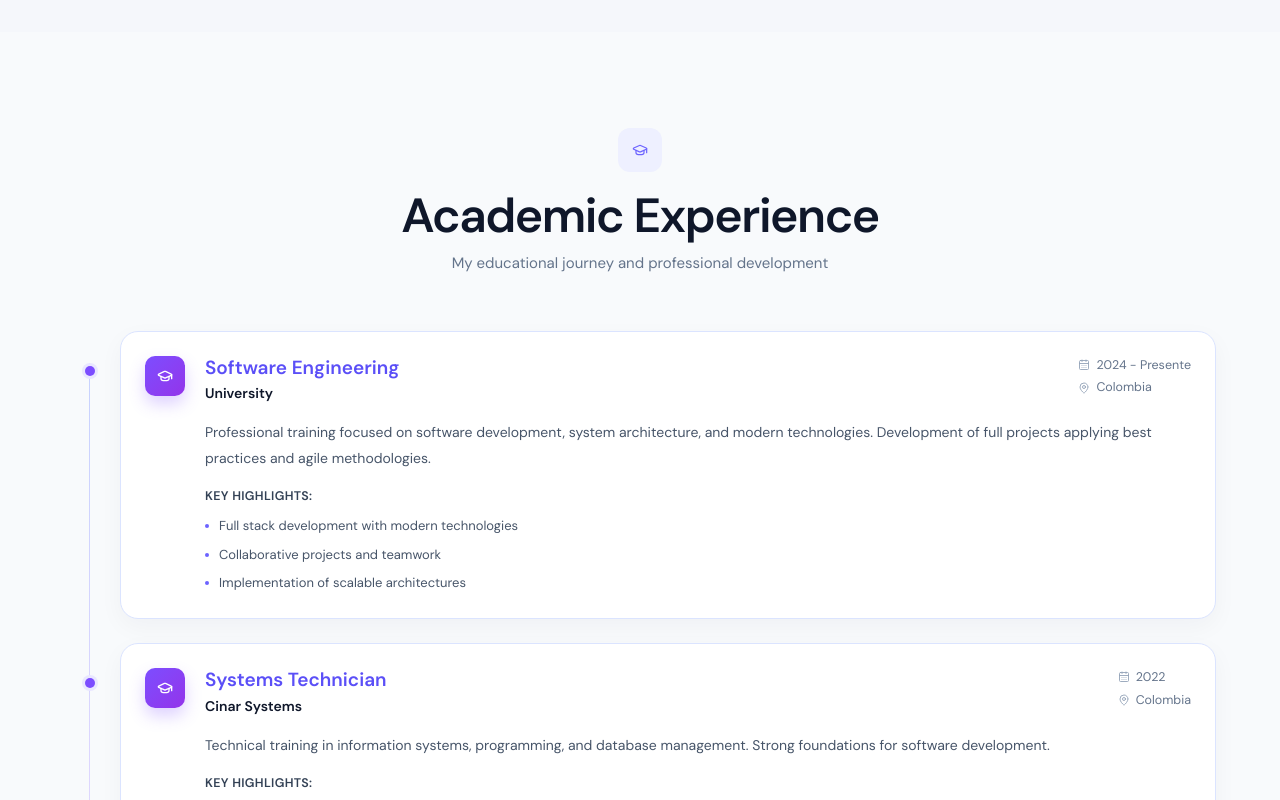
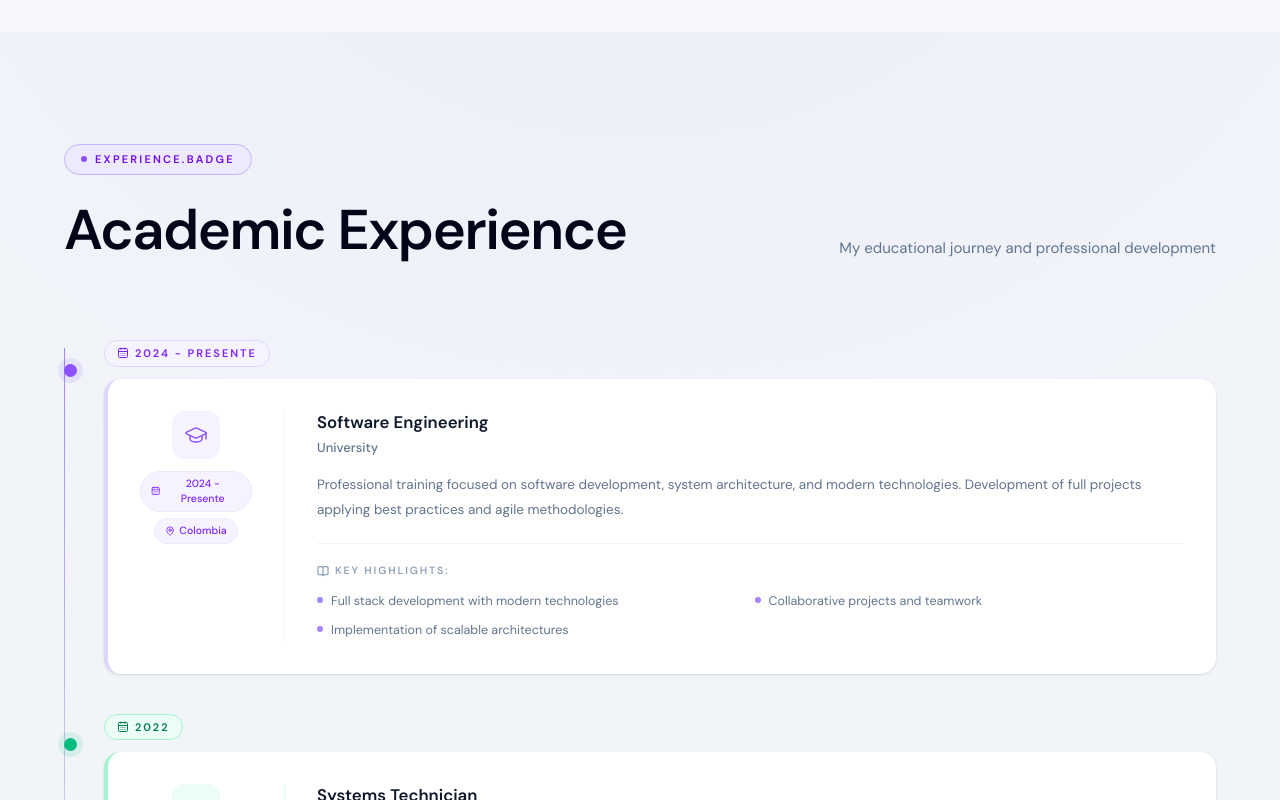
Before and after one commit to AndresRios123/Portfolio, a Next.js app: page /en in a window 1280 px wide. Shown: the part 3700-4500 px from the top of the page. Built offline with nearby package versions, Linux system fonts and the light colour scheme.

Commit message:
actualizados estilos de experiencia académica

```diff
--- a/app/components/sections/AcademicExperience.tsx
+++ b/app/components/sections/AcademicExperience.tsx
@@ -1,43 +1,83 @@
 "use client";
 
-import { GraduationCap, CalendarDays, MapPin } from "lucide-react";
+import { GraduationCap, CalendarDays, MapPin, BookOpen } from "lucide-react";
 import { useTranslations } from "next-intl";
-import { motion } from "framer-motion";
+import { motion, Variants } from "framer-motion";
 import { academicExperience } from "@/app/data/academicData";
 
-const containerVariants = {
+// ── Variants ──────────────────────────────────────────────────────────────────
+
+const headerStagger: Variants = {
   hidden: {},
+  visible: { transition: { staggerChildren: 0.16 } },
+};
+
+const fadeUp: Variants = {
+  hidden: { opacity: 0, y: 28 },
   visible: {
-    transition: {
-      staggerChildren: 0.2,
-    },
+    opacity: 1,
+    y: 0,
+    transition: { duration: 0.85, ease: [0.16, 1, 0.3, 1] },
   },
 };
 
-const itemVariants = {
-  hidden: { opacity: 0, y: 36 },
+const cardReveal: Variants = {
+  hidden: { opacity: 0, y: 32 },
   visible: {
     opacity: 1,
     y: 0,
-    transition: {
-      duration: 0.7,
-      ease: [0.22, 1, 0.36, 1] as const,
-    },
+    transition: { duration: 0.8, ease: [0.16, 1, 0.3, 1] },
   },
 };
 
-const highlightVariants = {
-  hidden: { opacity: 0, x: -12 },
-  visible: (i: number) => ({
-    opacity: 1,
-    x: 0,
-    transition: {
-      duration: 0.38,
-      delay: i * 0.07,
-      ease: [0.22, 1, 0.36, 1] as const,
+// ── Accent palette ────────────────────────────────────────────────────────────
+
+const accents = [
+  {
+    dot: "bg-violet-500 dark:bg-blue-400",
+    dotGlow: "shadow-[0_0_0_6px_rgba(139,92,246,0.12)] dark:shadow-[0_0_0_6px_rgba(59,130,246,0.15)]",
+    dotPulse: "bg-violet-400/20 dark:bg-blue-400/15",
+    stripe: "from-violet-500/10 to-transparent dark:from-blue-500/10 dark:to-transparent",
+    leftBorder: "border-violet-200 dark:border-blue-500/30",
+    year: "bg-violet-50 text-violet-600 border-violet-200 dark:bg-blue-500/10 dark:text-blue-300 dark:border-blue-500/20",
+    icon: "text-violet-500 dark:text-blue-400",
+    iconBg: "bg-violet-50 dark:bg-blue-500/10",
+    badge: "bg-violet-50 text-violet-600 border-violet-100 dark:bg-blue-500/10 dark:text-blue-300 dark:border-blue-500/20",
+    dot2: "bg-violet-400 dark:bg-blue-400",
+    title: "group-hover:text-violet-700 dark:group-hover:text-blue-300",
+    line: "bg-violet-200 dark:bg-blue-500/40",
   },
-  }),
-};
+  {
+    dot: "bg-emerald-500 dark:bg-emerald-400",
+    dotGlow: "shadow-[0_0_0_6px_rgba(16,185,129,0.12)] dark:shadow-[0_0_0_6px_rgba(52,211,153,0.15)]",
+    dotPulse: "bg-emerald-400/20 dark:bg-emerald-400/15",
+    stripe: "from-emerald-500/10 to-transparent dark:from-emerald-500/10 dark:to-transparent",
+    leftBorder: "border-emerald-200 dark:border-emerald-500/30",
+    year: "bg-emerald-50 text-emerald-700 border-emerald-200 dark:bg-emerald-500/10 dark:text-emerald-300 dark:border-emerald-500/20",
+    icon: "text-emerald-600 dark:text-emerald-400",
+    iconBg: "bg-emerald-50 dark:bg-emerald-500/10",
+    badge: "bg-emerald-50 text-emerald-700 border-emerald-100 dark:bg-emerald-500/10 dark:text-emerald-300 dark:border-emerald-500/20",
+    dot2: "bg-emerald-400 dark:bg-emerald-400",
+    title: "group-hover:text-emerald-700 dark:group-hover:text-emerald-300",
+    line: "bg-emerald-200 dark:bg-emerald-500/40",
+  },
+  {
+    dot: "bg-amber-500 dark:bg-amber-400",
+    dotGlow: "shadow-[0_0_0_6px_rgba(245,158,11,0.12)] dark:shadow-[0_0_0_6px_rgba(251,191,36,0.15)]",
+    dotPulse: "bg-amber-400/20 dark:bg-amber-400/15",
+    stripe: "from-amber-500/10 to-transparent dark:from-amber-500/10 dark:to-transparent",
+    leftBorder: "border-amber-200 dark:border-amber-500/30",
+    year: "bg-amber-50 text-amber-700 border-amber-200 dark:bg-amber-500/10 dark:text-amber-300 dark:border-amber-500/20",
+    icon: "text-amber-600 dark:text-amber-400",
+    iconBg: "bg-amber-50 dark:bg-amber-500/10",
+    badge: "bg-amber-50 text-amber-700 border-amber-100 dark:bg-amber-500/10 dark:text-amber-300 dark:border-amber-500/20",
+    dot2: "bg-amber-400 dark:bg-amber-400",
+    title: "group-hover:text-amber-700 dark:group-hover:text-amber-300",
+    line: "bg-amber-200 dark:bg-amber-500/40",
+  },
+];
+
+// ─────────────────────────────────────────────────────────────────────────────
 
 export default function AcademicExperience() {
   const t = useTranslations("experience");
@@ -45,154 +85,178 @@ export default function AcademicExperience() {
   return (
     <section
       id="experiencia"
-      className="bg-[#f8fafc] px-6 py-24 transition-colors duration-300 md:px-10 lg:px-16 dark:bg-[#070b14]"
+      className="relative bg-slate-100 px-6 py-28 transition-colors duration-300 md:px-10 lg:px-16 dark:bg-slate-950"
     >
-      <div className="mx-auto max-w-[1180px]">
-        {/* Header */}
+      {/* Fondo texturizado sutil */}
+      <div className="pointer-events-none absolute inset-0 bg-[radial-gradient(ellipse_80%_60%_at_50%_-20%,rgba(139,92,246,0.06),transparent)] dark:bg-[radial-gradient(ellipse_80%_60%_at_50%_-20%,rgba(139,92,246,0.12),transparent)]" />
+      <div
+        className="pointer-events-none absolute inset-0 opacity-[0.015] dark:opacity-[0.04]"
+        style={{
+          backgroundImage: `radial-gradient(rgba(0,0,0,0.25) 1px, transparent 1px)`,
+          backgroundSize: "32px 32px",
+        }}
+      />
+
+      <div className="relative mx-auto max-w-[1180px]">
+
+        {/* ── Header ────────────────────────────────────────── */}
         <motion.div
-          initial={{ opacity: 0, y: 20 }}
-          whileInView={{ opacity: 1, y: 0 }}
+          initial="hidden"
+          whileInView="visible"
           viewport={{ once: true, amount: 0.5 }}
-          transition={{ duration: 0.7, ease: [0.22, 1, 0.36, 1] }}
-          className="mb-14 flex flex-col items-center text-center"
+          variants={headerStagger}
+          className="mb-20 flex flex-col items-start"
         >
-          <motion.div
-            initial={{ opacity: 0, scale: 0.7, y: 8 }}
-            whileInView={{ opacity: 1, scale: 1, y: 0 }}
-            viewport={{ once: true }}
-            transition={{ delay: 0.1, duration: 0.5, ease: [0.22, 1, 0.36, 1] }}
-            className="mb-5 flex h-11 w-11 items-center justify-center rounded-xl bg-[#eef0ff] dark:bg-[#1e1b4b]/60"
+          <motion.span
+            variants={fadeUp}
+            className="mb-6 inline-flex items-center gap-2 rounded-full border border-violet-300 bg-violet-100 px-4 py-1.5 text-[11px] font-bold uppercase tracking-[0.2em] text-violet-700 dark:border-violet-500/20 dark:bg-violet-500/10 dark:text-violet-300"
           >
-            <GraduationCap
-              className="h-4 w-4 text-[#6c63ff] dark:text-[#a78bfa]"
-              strokeWidth={1.8}
-            />
-          </motion.div>
+            <span className="inline-block h-1.5 w-1.5 rounded-full bg-violet-500 dark:bg-violet-400" />
+            {t("badge")}
+          </motion.span>
 
+          <div className="flex w-full flex-col gap-4 md:flex-row md:items-end md:justify-between">
             <motion.h2
-            initial={{ opacity: 0, y: 12 }}
-            whileInView={{ opacity: 1, y: 0 }}
-            viewport={{ once: true }}
-            transition={{ delay: 0.15, duration: 0.6, ease: [0.22, 1, 0.36, 1] }}
-            className="text-[2rem] font-bold leading-none tracking-[-0.03em] text-[#0f172a] md:text-[3rem] dark:text-white"
+              variants={fadeUp}
+              className="max-w-xl text-balance text-4xl font-bold tracking-tight text-slate-950 md:text-5xl lg:text-[3.5rem] lg:leading-[1.1] dark:text-white"
             >
-            {t("title")}
+              {t.rich("title", {
+                highlight: (chunks) => (
+                  <span className="text-violet-600 dark:text-violet-400">{chunks}</span>
+                ),
+              })}
             </motion.h2>
 
             <motion.p
-            initial={{ opacity: 0, y: 10 }}
-            whileInView={{ opacity: 1, y: 0 }}
-            viewport={{ once: true }}
-            transition={{ delay: 0.25, duration: 0.6, ease: [0.22, 1, 0.36, 1] }}
-            className="mt-3 text-[14px] font-normal text-[#64748b] md:text-[15px] dark:text-[#94a3b8]"
+              variants={fadeUp}
+              className="max-w-sm text-[15px] leading-relaxed text-slate-500 md:text-right dark:text-slate-400"
             >
               {t("subtitle")}
             </motion.p>
+          </div>
         </motion.div>
 
-        {/* Timeline */}
-        <div className="relative">
+        {/* ── Timeline ──────────────────────────────────────── */}
+        <div className="relative pl-6 md:pl-10">
+
+          {/* Línea vertical */}
           <motion.div
             initial={{ scaleY: 0, opacity: 0 }}
             whileInView={{ scaleY: 1, opacity: 1 }}
-            viewport={{ once: true, amount: 0.1 }}
-            transition={{ duration: 1.2, ease: [0.22, 1, 0.36, 1] }}
-            className="absolute left-[25px] top-8 hidden h-[calc(100%-4rem)] w-px origin-top bg-gradient-to-b from-[#c7d2fe] via-[#ddd6fe] to-[#e7ecf5] md:block dark:from-[#3730a3] dark:via-[#4c1d95] dark:to-[#334155]"
+            viewport={{ once: true, amount: 0.05 }}
+            transition={{ duration: 1.8, ease: [0.16, 1, 0.3, 1] }}
+            className="absolute left-0 top-2 h-[calc(100%-8px)] w-px origin-top bg-gradient-to-b from-violet-400 via-slate-300 to-transparent dark:from-violet-500/60 dark:via-slate-700 dark:to-transparent"
           />
 
+          <div className="flex flex-col gap-10">
+            {academicExperience.map((item, idx) => {
+              const a = accents[idx % accents.length];
+
+              return (
                 <motion.div
-            variants={containerVariants}
+                  key={item.id}
                   initial="hidden"
                   whileInView="visible"
-            viewport={{ once: true, amount: 0.1 }}
-            className="space-y-5 md:space-y-6"
+                  viewport={{ once: true, amount: 0.15 }}
+                  variants={cardReveal}
+                  className="relative"
                 >
-            {academicExperience.map((item) => (
-              <motion.article
-                key={item.id}
-                variants={itemVariants}
-                className="relative md:pl-14"
-              >
+                  {/* Dot */}
+                  <div className="absolute -left-6 top-6 z-10 md:-left-10">
                     <motion.div
                       initial={{ scale: 0, opacity: 0 }}
                       whileInView={{ scale: 1, opacity: 1 }}
                       viewport={{ once: true }}
-                  transition={{ duration: 0.4, ease: [0.22, 1, 0.36, 1] }}
-                  className="absolute left-[18px] top-8 z-20 hidden md:block"
+                      transition={{ duration: 0.4, delay: 0.2, ease: [0.16, 1, 0.3, 1] }}
+                      className="relative flex items-center justify-center"
                     >
-                  <span className="relative flex h-4 w-4 items-center justify-center">
-                    <span className="absolute h-4 w-4 rounded-full bg-[#e9e7ff] dark:bg-[#2e1065]" />
-                    <span className="absolute h-2.5 w-2.5 rounded-full bg-[#7c4dff] dark:bg-[#a78bfa]" />
-                  </span>
-                </motion.div>
-
-                <motion.div
-                  whileHover={{ y: -4, scale: 1.003 }}
-                  transition={{ duration: 0.25, ease: "easeOut" }}
-                  className="group rounded-[18px] border border-[#dbe4ff] bg-white px-5 py-5 shadow-[0_8px_24px_rgba(15,23,42,0.04)] transition-shadow duration-300 hover:shadow-[0_16px_40px_rgba(91,79,247,0.08)] md:px-6 md:py-6 dark:border-white/10 dark:bg-[#0b1120]/80 dark:shadow-[0_10px_30px_rgba(0,0,0,0.32)] dark:hover:shadow-[0_18px_45px_rgba(0,0,0,0.4)]"
-                >
-                  <div className="flex gap-4 md:gap-5">
-                    <div className="flex-shrink-0">
-                      <motion.div
-                        whileHover={{ scale: 1.1, rotate: -4 }}
-                        transition={{ duration: 0.2 }}
-                        className="flex h-9 w-9 items-center justify-center rounded-[10px] bg-gradient-to-br from-[#7c4dff] to-[#9333ea] shadow-[0_8px_16px_rgba(124,77,255,0.25)] md:h-10 md:w-10 dark:shadow-[0_10px_24px_rgba(124,77,255,0.18)]"
-                      >
-                        <GraduationCap className="h-4 w-4 text-white" strokeWidth={2} />
+                      <span className={`absolute h-7 w-7 animate-ping rounded-full opacity-20 ${a.dotPulse}`} />
+                      <span className={`relative flex h-[13px] w-[13px] rounded-full ${a.dot} ${a.dotGlow}`} />
                     </motion.div>
                   </div>
 
-                    <div className="min-w-0 flex-1">
-                      <div className="flex flex-col gap-3 md:flex-row md:items-start md:justify-between">
-                        <div className="min-w-0">
-                          <h3 className="text-[17px] font-semibold leading-tight text-[#5b4ff7] transition-colors duration-300 group-hover:text-[#4f46e5] md:text-[19px] dark:text-[#a78bfa] dark:group-hover:text-[#c4b5fd]">
-                            {t(`items.${item.key}.title`)}
-                          </h3>
-                          <h4 className="mt-1 text-[13px] font-semibold text-[#0f172a] md:text-[14px] dark:text-white">
-                            {t(`items.${item.key}.institution`)}
-                          </h4>
+                  {/* Año pill */}
+                  <motion.span
+                    initial={{ opacity: 0, x: -10 }}
+                    whileInView={{ opacity: 1, x: 0 }}
+                    viewport={{ once: true }}
+                    transition={{ duration: 0.4, delay: 0.1 }}
+                    className={`mb-3 inline-flex items-center gap-1.5 rounded-full border px-3 py-1 text-[11px] font-bold uppercase tracking-[0.18em] ${a.year}`}
+                  >
+                    <CalendarDays className="h-3 w-3" strokeWidth={2} />
+                    {item.period}
+                  </motion.span>
+
+                  {/* ── Card ── */}
+                  <motion.div
+                    whileHover={{ x: 4 }}
+                    transition={{ duration: 0.35, ease: [0.16, 1, 0.3, 1] }}
+                    className={`group relative overflow-hidden rounded-2xl border-l-4 bg-white shadow-sm transition-all duration-500 hover:bg-slate-50 dark:bg-slate-900/80 dark:backdrop-blur-sm dark:hover:bg-slate-900 ${a.leftBorder}`}
+                  >
+                    {/* Stripe diagonal de fondo */}
+                    <div className={`pointer-events-none absolute inset-0 bg-gradient-to-r ${a.stripe} opacity-0 transition-opacity duration-500 group-hover:opacity-100`} />
+
+                    <div className="relative flex flex-col gap-5 p-6 md:flex-row md:gap-8 md:p-8">
+
+                      {/* Columna izquierda: icono + meta */}
+                      <div className="flex shrink-0 flex-row items-start gap-4 md:flex-col md:items-center md:gap-3 md:w-28">
+                        {/* Icono */}
+                        <div className={`flex h-12 w-12 shrink-0 items-center justify-center rounded-xl transition-transform duration-500 group-hover:scale-110 group-hover:rotate-3 ${a.iconBg}`}>
+                          <GraduationCap strokeWidth={1.5} className={`h-6 w-6 ${a.icon}`} />
                         </div>
 
-                        <div className="flex shrink-0 flex-col gap-1 text-[12.5px] text-[#64748b] md:items-start dark:text-[#94a3b8]">
-                          <div className="flex items-center gap-1.5">
-                            <CalendarDays
-                              className="h-[12px] w-[12px] text-[#94a3b8] dark:text-[#64748b]"
-                              strokeWidth={1.8}
-                            />
-                            <span>{item.period}</span>
-                          </div>
-                          <div className="flex items-center gap-1.5">
-                            <MapPin
-                              className="h-[12px] w-[12px] text-[#94a3b8] dark:text-[#64748b]"
-                              strokeWidth={1.8}
-                            />
-                            <span>{item.location}</span>
-                          </div>
+                        {/* Periodo + ubicación en columna */}
+                        <div className="flex flex-col gap-1.5 md:items-center md:text-center">
+                          <span className={`inline-flex items-center gap-1 rounded-full border px-2.5 py-1 text-[10.5px] font-medium ${a.badge}`}>
+                            <CalendarDays className="h-2.5 w-2.5" strokeWidth={2} />
+                            {item.period}
+                          </span>
+                          <span className={`inline-flex items-center gap-1 rounded-full border px-2.5 py-1 text-[10.5px] font-medium ${a.badge}`}>
+                            <MapPin className="h-2.5 w-2.5" strokeWidth={2} />
+                            {item.location}
+                          </span>
                         </div>
                       </div>
 
-                      <p className="mt-4 text-[13.5px] leading-[1.8] text-[#475569] md:text-[14px] dark:text-[#94a3b8]">
+                      {/* Divisor vertical */}
+                      <div className={`hidden w-px self-stretch md:block ${a.line} opacity-30`} />
+
+                      {/* Columna derecha: contenido */}
+                      <div className="flex-1 min-w-0">
+                        <h3 className={`mb-1 text-[1.05rem] font-bold leading-snug text-slate-900 transition-colors duration-300 dark:text-white ${a.title}`}>
+                          {t(`items.${item.key}.title`)}
+                        </h3>
+                        <p className="mb-4 text-[13px] font-medium text-slate-500 dark:text-slate-400">
+                          {t(`items.${item.key}.institution`)}
+                        </p>
+
+                        <p className="mb-5 text-[13.5px] leading-[1.85] text-slate-500 dark:text-slate-400">
                           {t(`items.${item.key}.description`)}
                         </p>
 
-                      <div className="mt-4">
-                        <h5 className="mb-2.5 text-[12.5px] font-semibold uppercase tracking-wide text-[#334155] dark:text-[#cbd5e1]">
+                        {/* Highlights */}
+                        <div className="border-t border-slate-100 pt-4 dark:border-slate-800">
+                          <p className="mb-3 inline-flex items-center gap-1.5 text-[10.5px] font-bold uppercase tracking-[0.18em] text-slate-400 dark:text-slate-500">
+                            <BookOpen className="h-3 w-3" strokeWidth={2.5} />
                             {t("highlights")}
-                        </h5>
-                        <ul className="space-y-1.5">
+                          </p>
+                          <ul className="grid gap-2 sm:grid-cols-2">
                             {(t.raw(`items.${item.key}.highlights`) as string[]).map(
                               (highlight: string, i: number) => (
                                 <motion.li
                                   key={i}
-                                custom={i}
-                                variants={highlightVariants}
-                                initial="hidden"
-                                whileInView="visible"
+                                  initial={{ opacity: 0, x: -6 }}
+                                  whileInView={{ opacity: 1, x: 0 }}
                                   viewport={{ once: true }}
-                                className="flex items-start gap-2.5 text-[13px] leading-[1.7] text-[#475569] dark:text-[#94a3b8]"
+                                  transition={{
+                                    duration: 0.3,
+                                    delay: i * 0.06,
+                                    ease: [0.16, 1, 0.3, 1],
+                                  }}
+                                  className="flex items-start gap-2 text-[12.5px] leading-[1.7] text-slate-500 dark:text-slate-400"
                                 >
-                                <span className="mt-[9px] h-[4px] w-[4px] shrink-0 rounded-full bg-[#6c63ff] dark:bg-[#a78bfa]" />
-                                <span>{highlight}</span>
+                                  <span className={`mt-[6px] h-1.5 w-1.5 shrink-0 rounded-full ${a.dot2}`} />
+                                  {highlight}
                                 </motion.li>
                               )
                             )}
@@ -201,9 +265,10 @@ export default function AcademicExperience() {
                       </div>
                     </div>
                   </motion.div>
-              </motion.article>
-            ))}
                 </motion.div>
+              );
+            })}
+          </div>
         </div>
       </div>
     </section>
```
Lines whose indentation alone changed are shown as unchanged.
